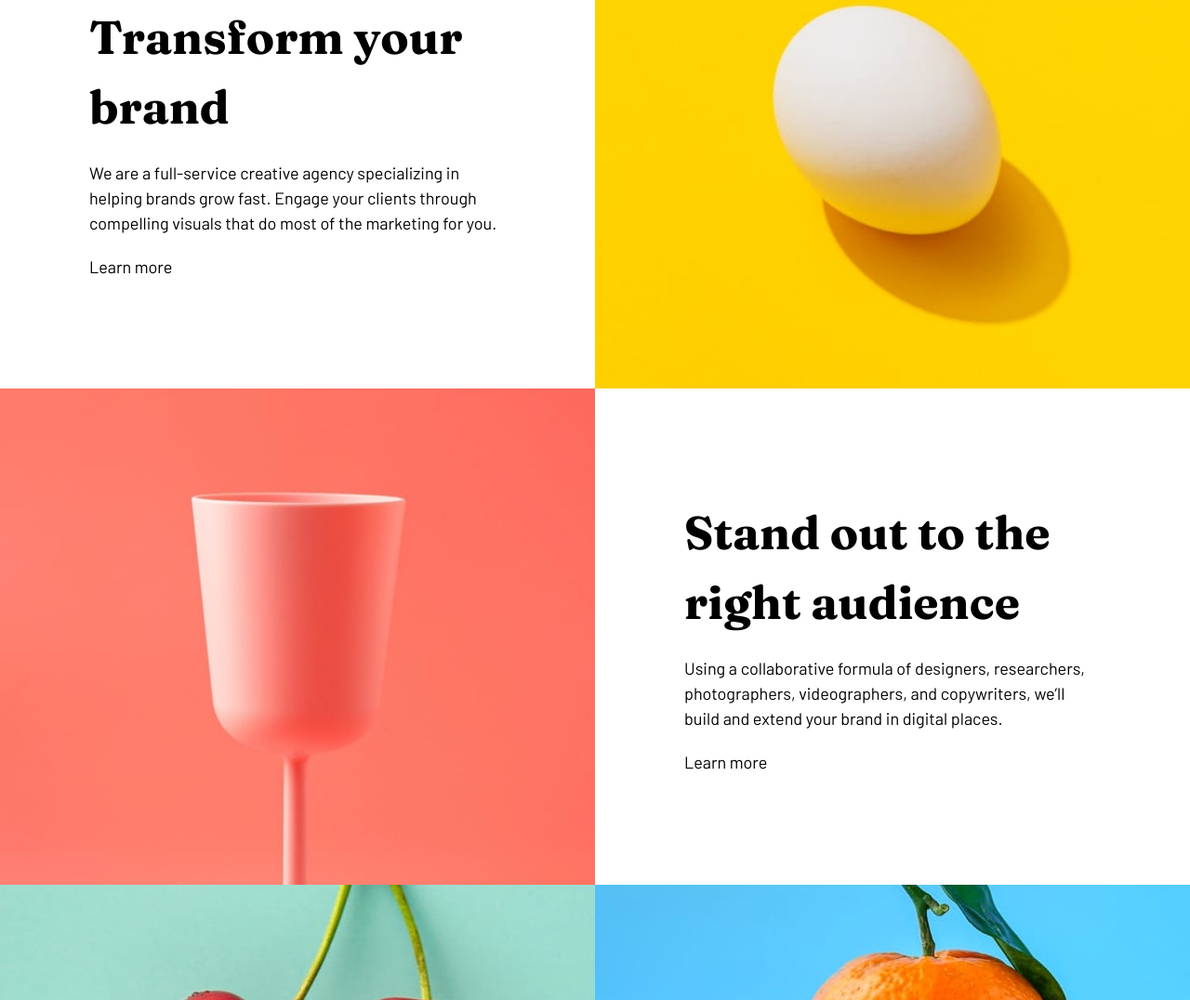
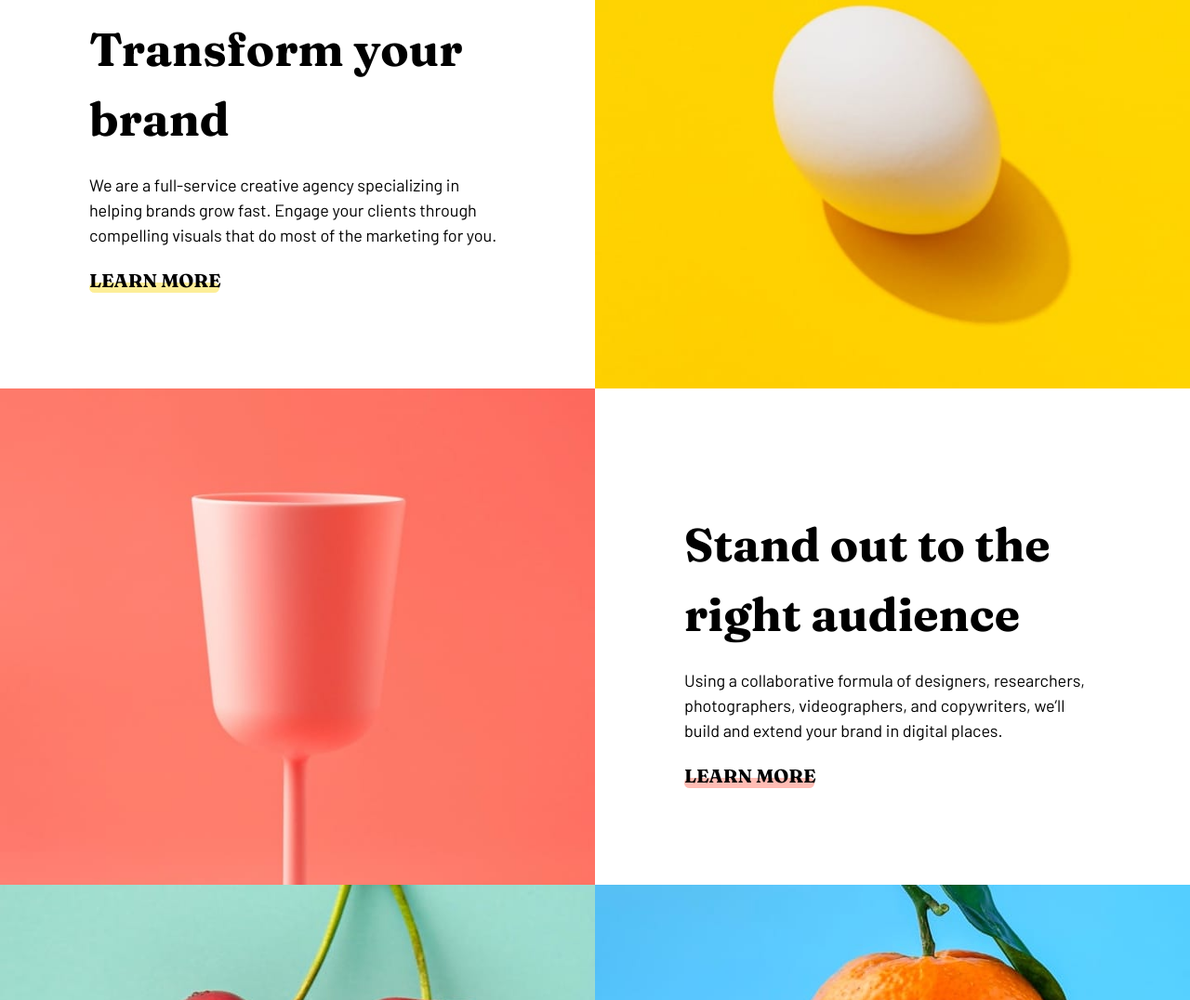
Before and after one commit to sabuz796/sunnyside-agency, a plain HTML site: page index.html in a window 1280 px wide. Shown: the part 915-1991 px from the top of the page at 93% size. Drawn offline with Linux system fonts and the light colour scheme.

Commit message:
added btn design with hover effect

```diff
--- a/index.html
+++ b/index.html
@@ -58,7 +58,7 @@
             photographers, videographers, and copywriters, we’ll build and
             extend your brand in digital places.
           </p>
-          <a href="">Learn more</a>
+          <a href="" class="glass-btn">Learn more</a>
         </div>
       </div>
     </section>
--- a/styles.scss
+++ b/styles.scss
@@ -2,6 +2,7 @@
 
 @import url('https://fonts.googleapis.com/css2?family=Barlow:wght@400;500;600;700;800&family=Fraunces:wght@400;500;600;700;800&display=swap');
 
+// tag element styling
 body{
   font-size: 1.8rem;
   font-family: 'Barlow', sans-serif;
@@ -17,6 +18,41 @@ nav ul{
   font-size: 2rem;
   font-weight: 600;
 }
+
+// button styling
+.egg-btn,.glass-btn {
+  position: absolute;
+  text-transform: uppercase;
+  font-family: 'Fraunces', serif;
+  font-weight: 700;
+  font-size: 2rem;
+ &::before{ content: "";
+  display: inline-block;
+  width: 14rem;
+  height: 1.1rem;
+  // background-color: hsla(51, 100%, 49%, 0.404);
+  z-index: -1;
+  border-radius: 10rem;
+  position: absolute;
+  top:1.7rem;
+  transition: 0.3s;
+}
+}
+.egg-btn::before{
+  background-color: hsla(51, 100%, 49%, 0.404);
+
+}
+.egg-btn:hover::before{
+  background: #FAD400;
+}
+.glass-btn::before{
+  background-color: hsla(7, 99%, 70%, 0.493);
+}
+.glass-btn:hover::before{
+  background-color: #FE7867;
+}
+
+
 // pre styling
 .d-flex{
   display: flex;
@@ -96,6 +132,27 @@ nav ul{
   p{
     margin: 2rem 0;
   }
+  // .egg-btn {
+  //   position: absolute;
+  //   text-transform: uppercase;
+  //   font-family: 'Fraunces', serif;
+  //   font-weight: 700;
+  //   font-size: 2rem;
+  //  &::before{ content: "";
+  //   display: inline-block;
+  //   width: 14rem;
+  //   height: 1.1rem;
+  //   background-color: hsla(51, 100%, 49%, 0.404);
+  //   z-index: -1;
+  //   border-radius: 10rem;
+  //   position: absolute;
+  //   top:1.7rem;
+  //   transition: 0.3s;
+  // }
+  // &:hover::before{
+  //   background: #FAD400;
+  // }
+  // }
 }
 
 // glass section
@@ -243,11 +300,15 @@ nav ul{
     flex-direction: column;
     .glass-text{
       order: -1;
+      padding: 10rem 0;
     }
   }
   // egg section
   .egg{
     flex-direction: column;
+    .egg-text{
+      padding: 10rem 0;
+    }
   }
   // fruits section
   .fruits{
```
Also changed, not shown: css/styles.css.
